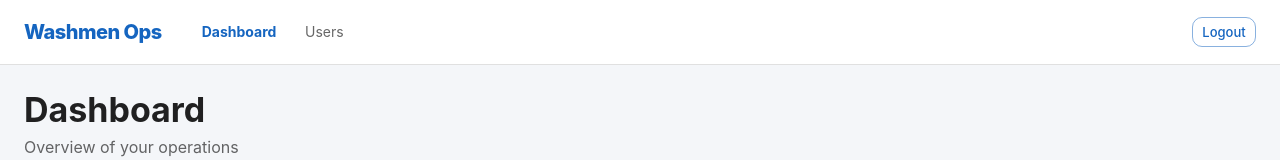
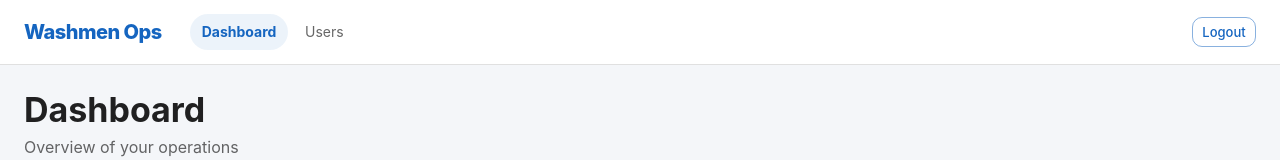
Before and after one commit to GhrayebAli/mock-ops-frontend, a React (Vite) app: page / in a window 1280 px wide. Shown: the top 160 px of the page. Built offline with nearby package versions, Linux system fonts and the light colour scheme; no server answers; sample sign-in values are in the browser's storage.

Commit message:
auto: checkpoint

```diff
--- a/src/App.tsx
+++ b/src/App.tsx
@@ -101,7 +101,7 @@ function NavBar() {
                 fontWeight: active ? 700 : 400,
                 px: 1.5,
                 borderRadius: 2,
-                bgcolor: active ? 'primary.50' : 'transparent',
+                bgcolor: active ? 'rgba(21, 101, 192, 0.08)' : 'transparent',
                 '&:hover': { bgcolor: 'action.hover' },
               }}
             >
```
